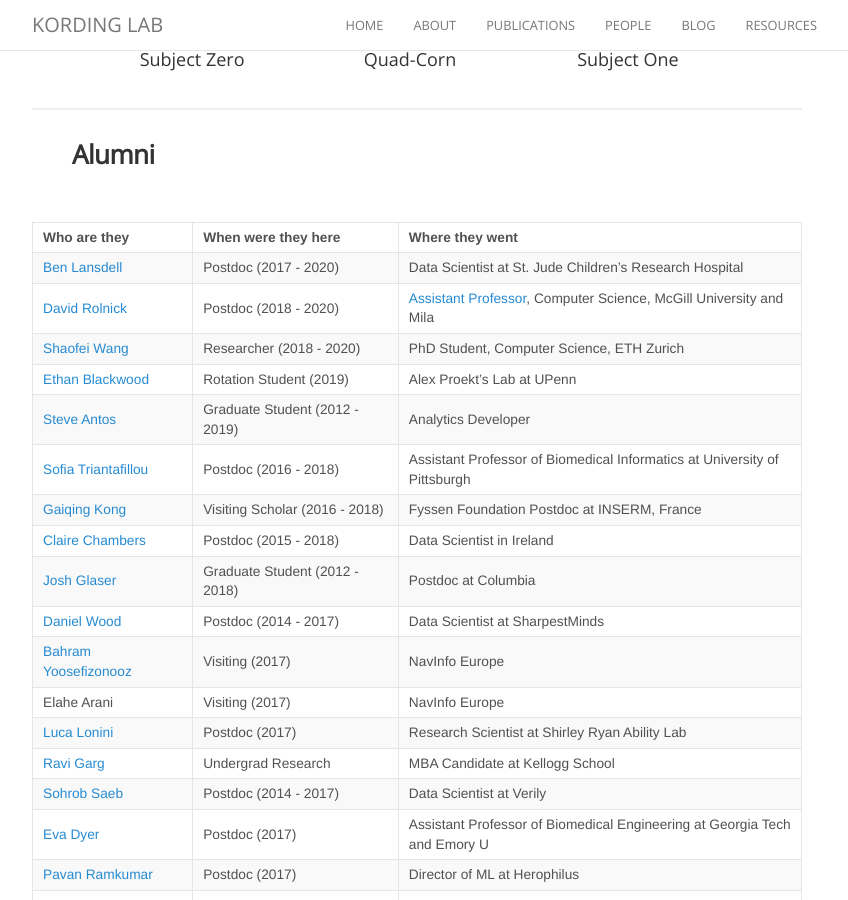
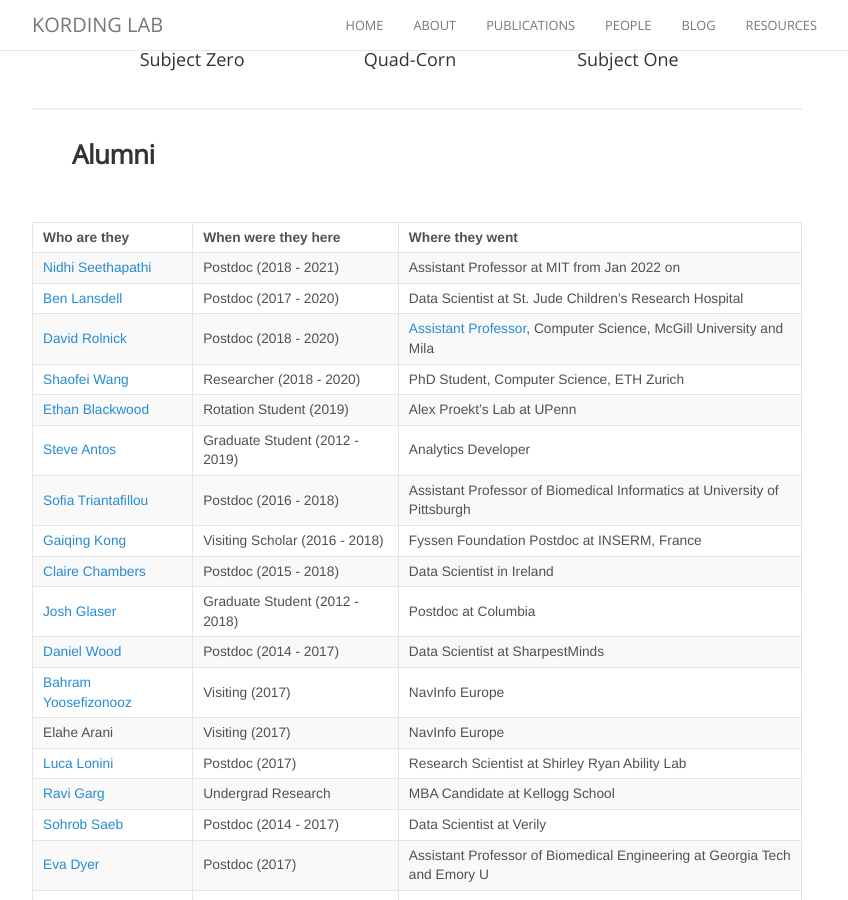
Before and after one commit to KordingLab/KordingLab.github.io, a Jekyll site: the page built from people.md, in a window 1280 px wide and 900 px high, scrolled down 2565 px. Shown: the whole window, without its empty margins (223-1071 px from the left). Built offline with Jekyll 4.4.1, drawn with Linux system fonts in a browser that asks for light colours; nearby versions of some CDN libraries; comment, search, counter and statistics services are not loaded.

Commit message:
Update people.md

```diff
--- a/people.md
+++ b/people.md
@@ -58,6 +58,7 @@ permalink: /people/
 
 | Who are they | When were they here | Where they went |
 | :------------- |:-------------| :-----------|
+[Nidhi Seethapathi](https://www.seethapathilab.org) | Postdoc (2018 - 2021) | Assistant Professor at MIT from Jan 2022 on |
 | [Ben Lansdell](http://benlansdell.github.io) | Postdoc (2017 - 2020) | Data Scientist at St. Jude Children's Research Hospital |
 | [David Rolnick](http://kordinglab.com/people/david_rolnick/index.html) | Postdoc (2018 - 2020) | [Assistant Professor](http://www.davidrolnick.com), Computer Science, McGill University and Mila |
 | [Shaofei Wang](http://kordinglab.com/people/shaofei_wang/index.html) | Researcher (2018 - 2020) | PhD Student, Computer Science, ETH Zurich |
```
